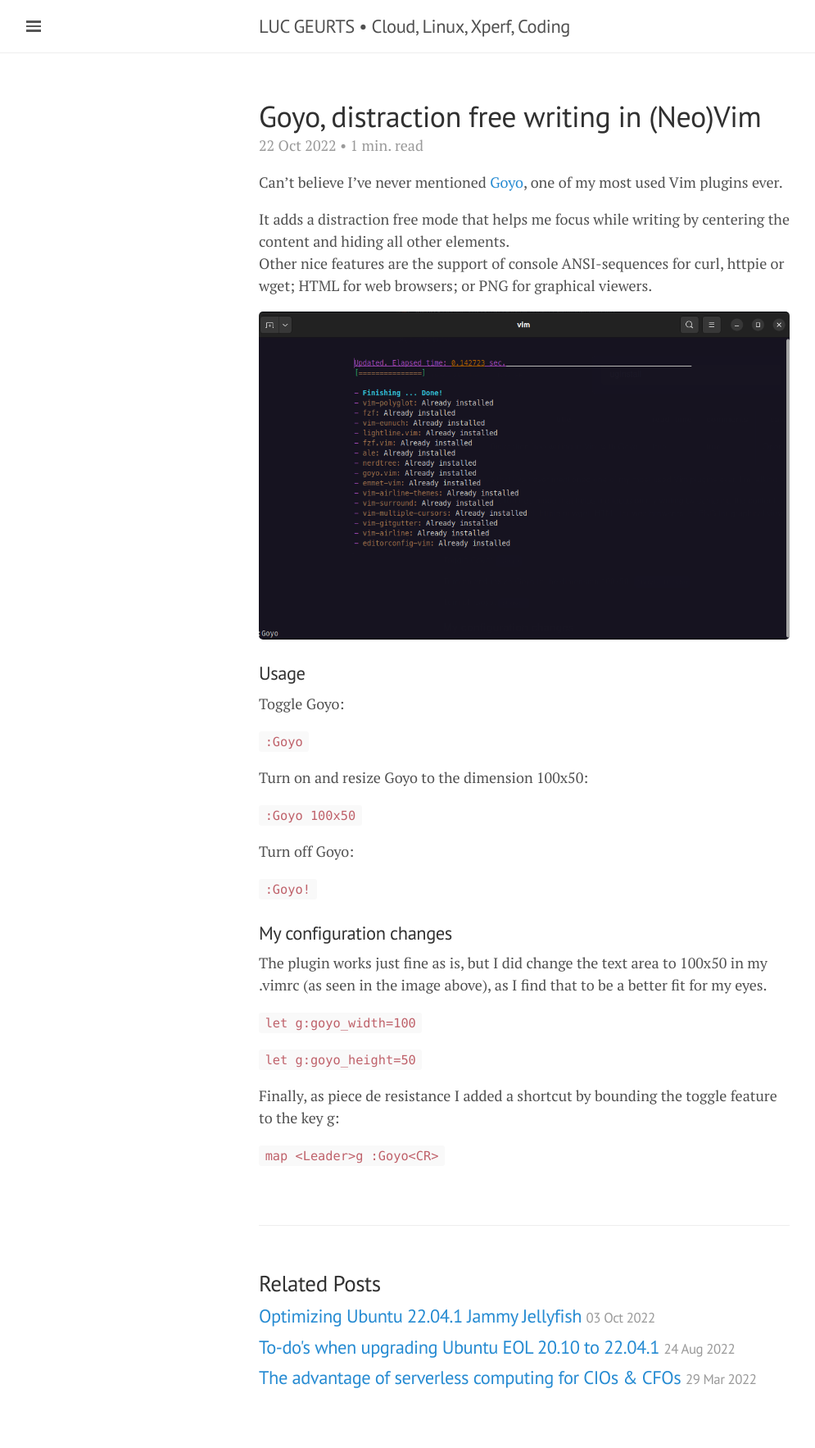
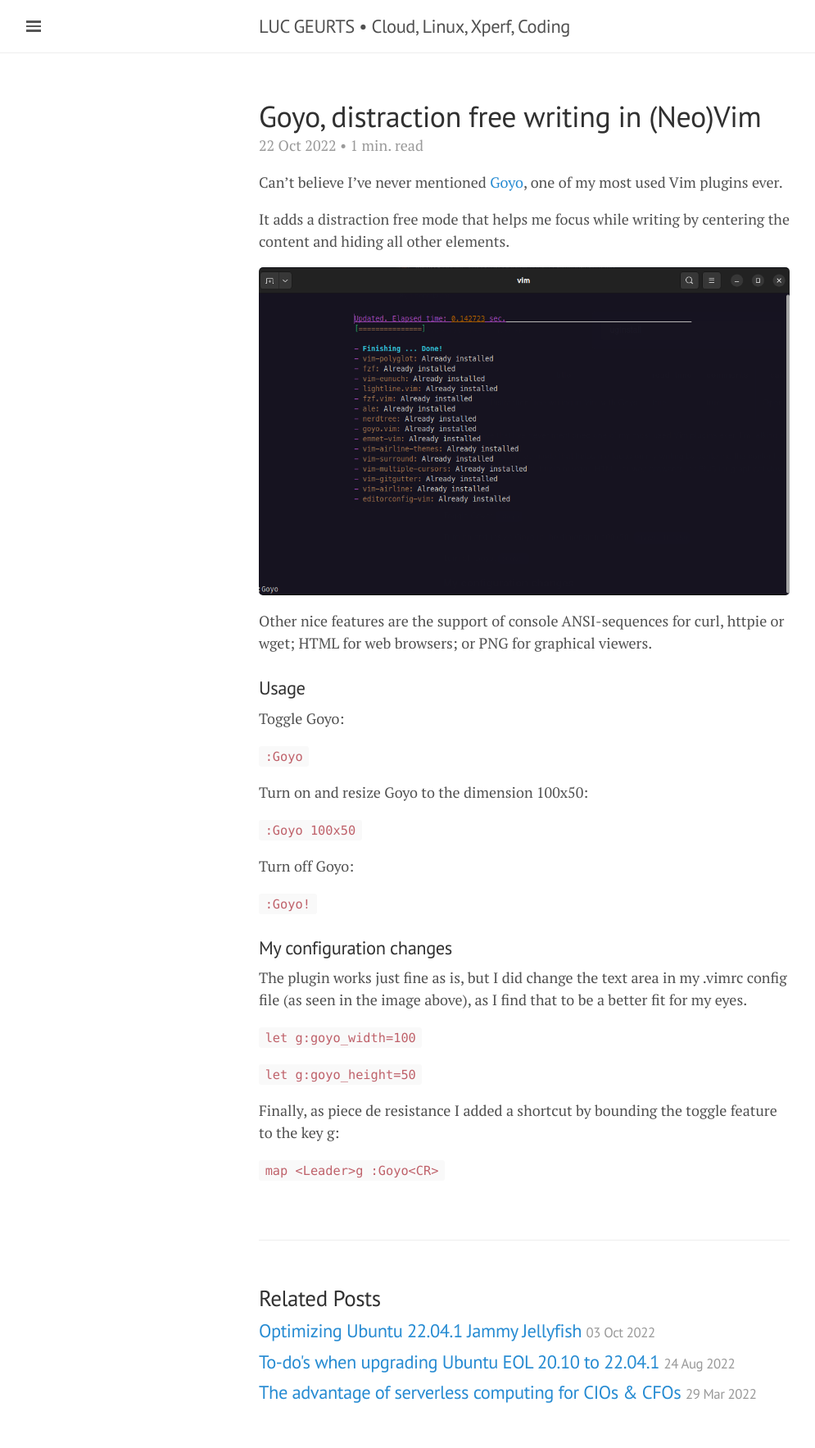
Before and after one commit to lgeurts/lgeurts.github.io, a Jekyll site: the page built from _posts/2022-10-22-distraction-free-writing-in-vim.md, in a window 1280 px wide. Shown: the whole page at 82% size, without its empty margins (0-995 px from the left). Built offline with Jekyll 4.4.1, drawn with Linux system fonts in a browser that asks for light colours; nearby versions of some CDN libraries; comment, search, counter and statistics services are not loaded.

Commit message:
Update 2022-10-22-distraction-free-writing-in-vim.md

```diff
--- a/_posts/2022-10-22-distraction-free-writing-in-vim.md
+++ b/_posts/2022-10-22-distraction-free-writing-in-vim.md
@@ -10,9 +10,10 @@
 Can’t believe I’ve never mentioned [Goyo](https://github.com/junegunn/goyo.vim), one of my most used Vim plugins ever.
 
 It adds a distraction free mode that helps me focus while writing by centering the content and hiding all other elements.
-<br>Other nice features are the support of console ANSI-sequences for curl, httpie or wget; HTML for web browsers; or PNG for graphical viewers.
 
 <img src="/assets/vim-goyo.png" width="654">
+
+Other nice features are the support of console ANSI-sequences for curl, httpie or wget; HTML for web browsers; or PNG for graphical viewers.
 
 ### Usage
 
@@ -30,7 +31,7 @@
 
 ### My configuration changes
 
-The plugin works just fine as is, but I did change the text area to 100x50 in my .vimrc (as seen in the image above), as I find that to be a better fit for my eyes.
+The plugin works just fine as is, but I did change the text area in my .vimrc config file (as seen in the image above), as I find that to be a better fit for my eyes.
 
 `let g:goyo_width=100`
 
```
